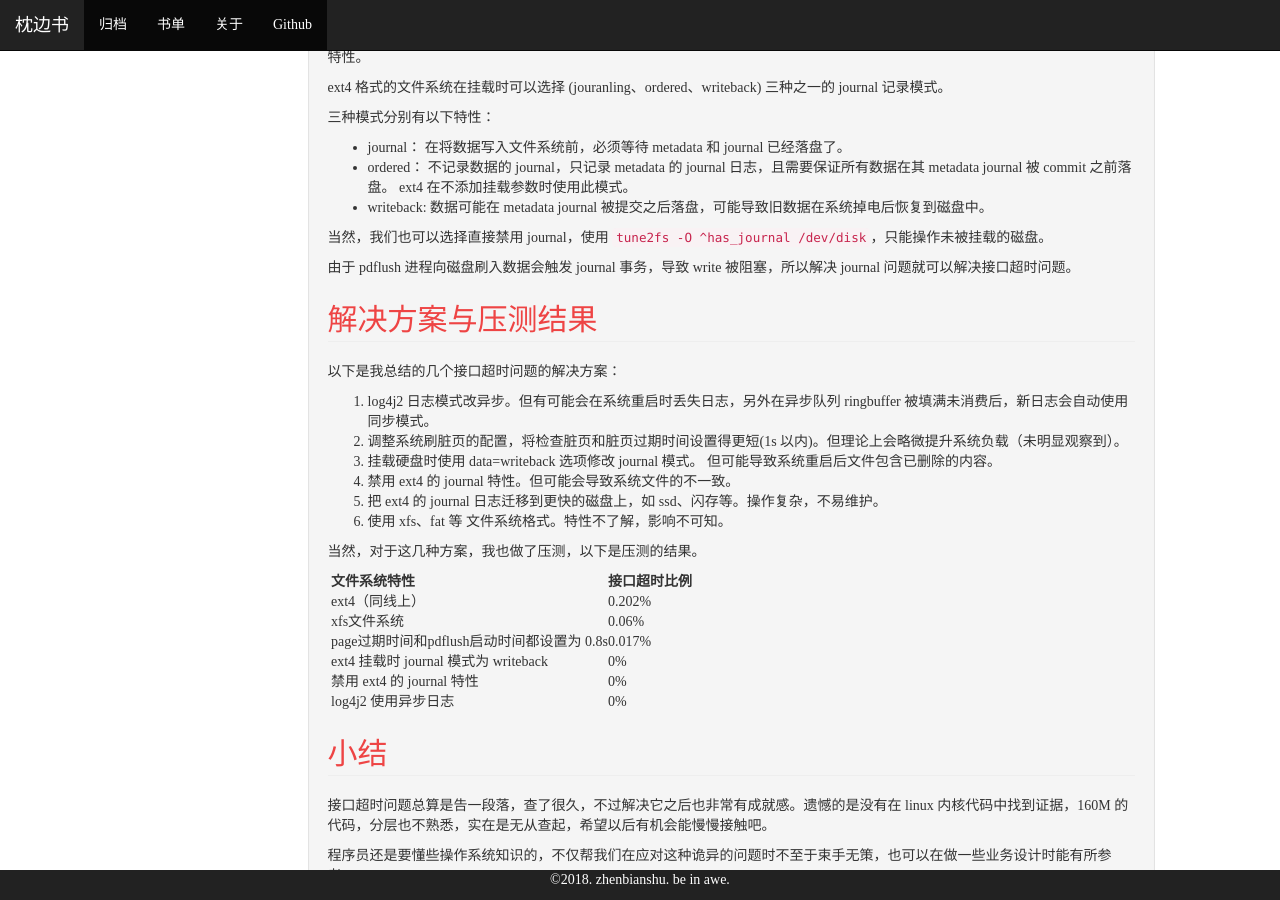
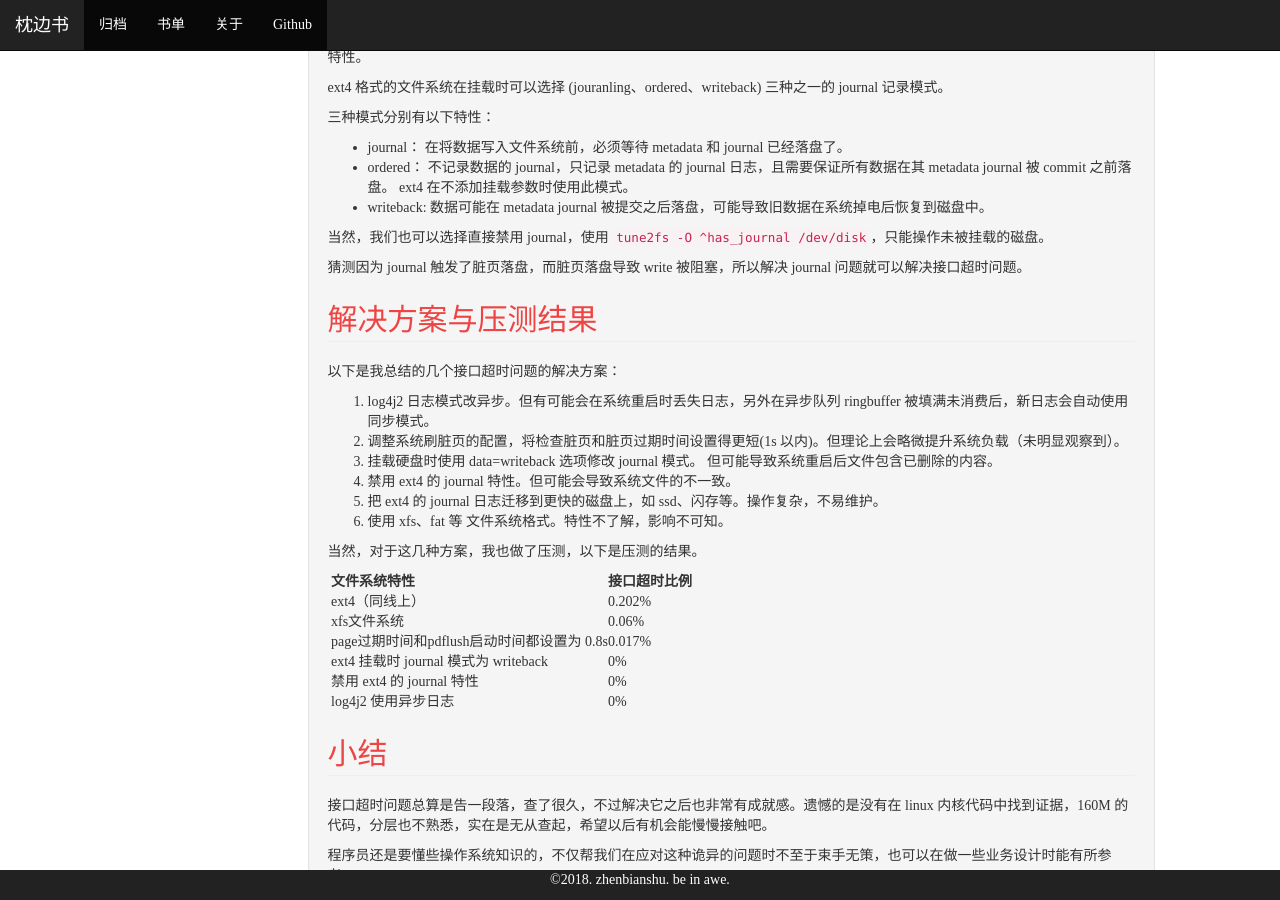
Before and after one commit to zhenbianshu/zhenbianshu.github.io, a Jekyll site: the page built from _posts/2018-10-01-app_to_kernel_solve_api_timeout_2.md, in a window 1280 px wide and 900 px high, scrolled down 2685 px. Built offline with Jekyll 4.4.1, drawn with Linux system fonts in a browser that asks for light colours; comment, search, counter and statistics services are not loaded.

Commit message:
fix conclusion;

```diff
--- a/_posts/2018-10-01-app_to_kernel_solve_api_timeout_2.md
+++ b/_posts/2018-10-01-app_to_kernel_solve_api_timeout_2.md
@@ -104,7 +104,7 @@ ext4 格式的文件系统在挂载时可以选择 (jouranling、ordered、write
 
 当然，我们也可以选择直接禁用 journal，使用 `tune2fs -O ^has_journal /dev/disk`，只能操作未被挂载的磁盘。
 
-由于 pdflush 进程向磁盘刷入数据会触发 journal 事务，导致 write 被阻塞，所以解决 journal 问题就可以解决接口超时问题。
+猜测因为 journal 触发了脏页落盘，而脏页落盘导致 write 被阻塞，所以解决 journal 问题就可以解决接口超时问题。
 
 ## 解决方案与压测结果
 ---
```
